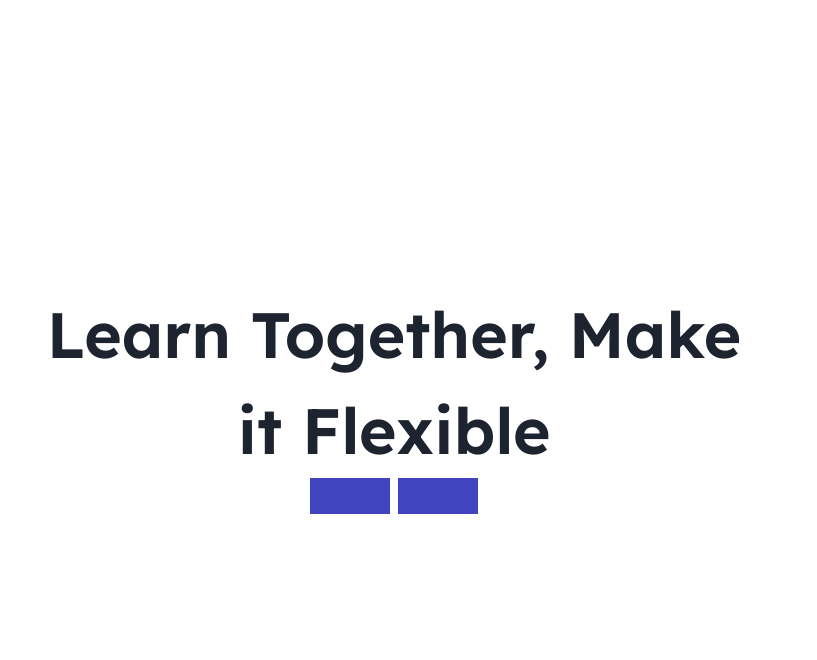
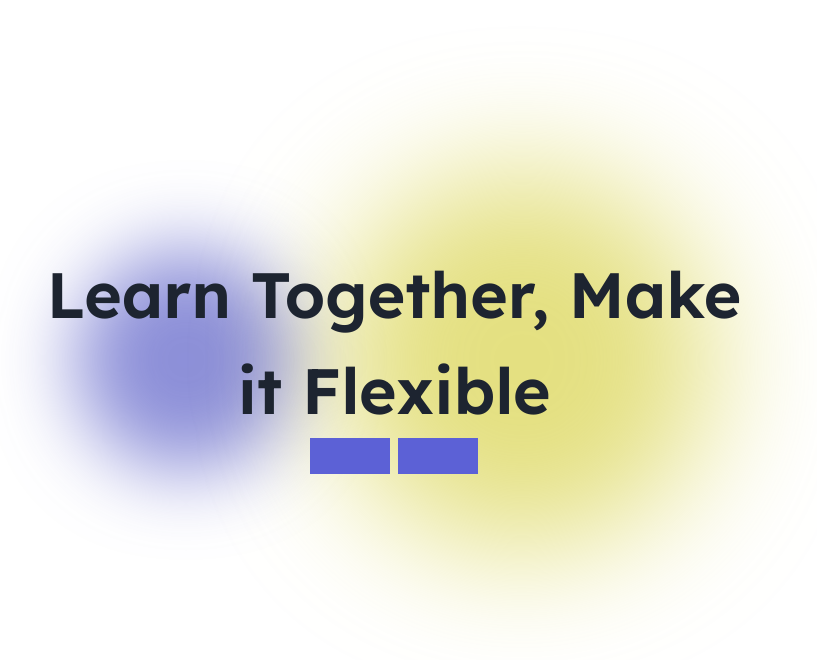
Before and after one commit to ngodingo/landing-page, a Next.js app: page / in a window 1280 px wide. Shown: the top 660 px of the page, without its empty margins (246-1063 px from the left). Built offline with nearby package versions, Linux system fonts and the light colour scheme.

Commit message:
update hero section

```diff
--- a/src/pages/index.js
+++ b/src/pages/index.js
@@ -14,7 +14,6 @@ export default function Home() {
       <HtmlHead />
       <main>
         <Hero />
-        {/* <Percobaan1 /> */}
       </main>
     </>
   )
@@ -41,9 +40,10 @@ function HtmlHead () {
 
 function Hero () {
   return (
-    <section className="w-full">
+    <section className="relative w-full">
+
       <Container>
-        <div className="w-full h-screen grid place-content-center">
+        <div className="w-full h-[90vh] grid place-content-center">
           <div>
             <h1 className="font-lexend-deca text-display-3 sm:text-display-2 md:text-display-1 font-semibold text-secondary-90 text-center">
               Learn Together, Make <br className='hidden sm:inline' />
@@ -51,11 +51,20 @@ function Hero () {
             </h1>
           </div>
           <div className="flex justify-center gap-x-2">
-            <div className="w-20 h-9  bg-primary-50"></div>
-            <div className="w-20 h-9  bg-primary-50"></div>
+            <div className="w-20 h-9  bg-primary-30"></div>
+            <div className="w-20 h-9  bg-primary-30"></div>
           </div>
+
         </div>
       </Container>
+
+      <div id="_background" className="absolute w-full h-[90vh] -z-10 top-0 grid place-items-center overflow-hidden">
+        <div className="min-w-full flex justify-center md:items-center lg:gap-x-8">
+          <div className="w-48 h-48 lg:w-56 lg:h-56 bg-primary-50/[.6] rounded-full blur-2xl"></div>
+          <div className="w-80 h-80 lg:w-96 lg:h-96 bg-accent-50/[.6] rounded-full blur-3xl"></div>
+        </div>
+      </div>
+
     </section>
   )
 }
```
